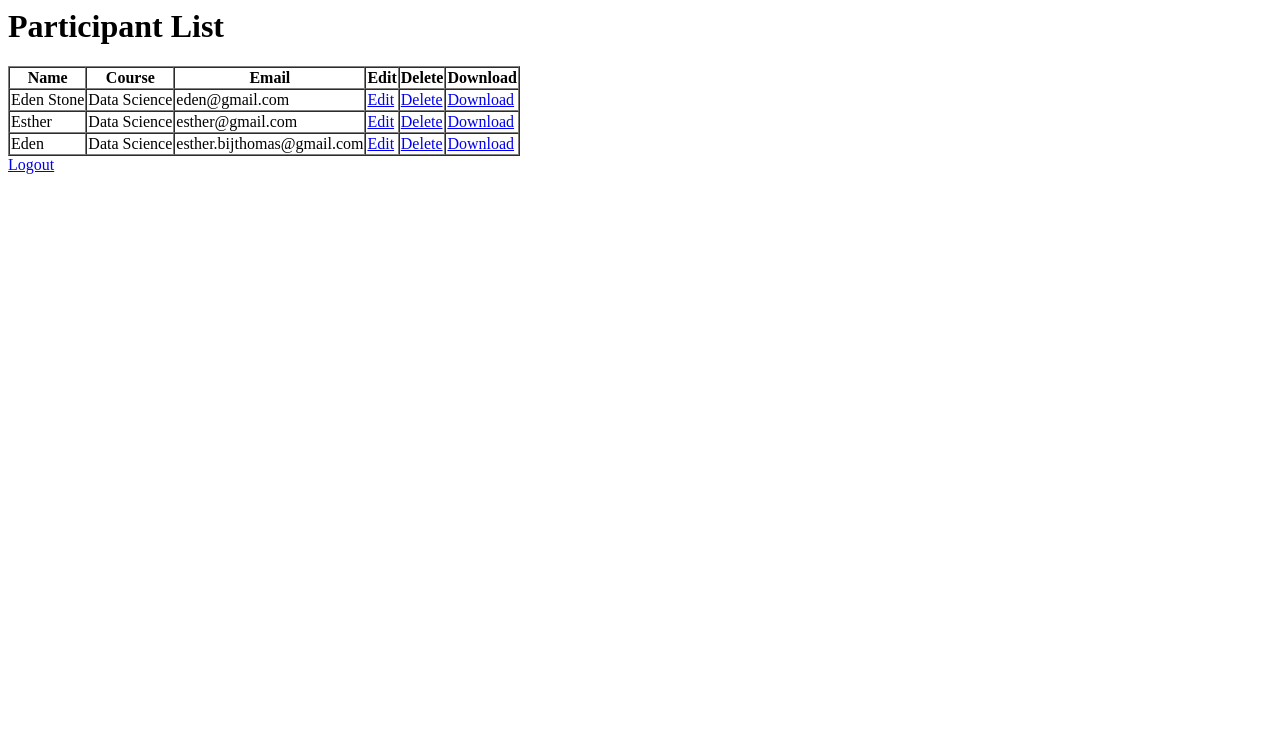
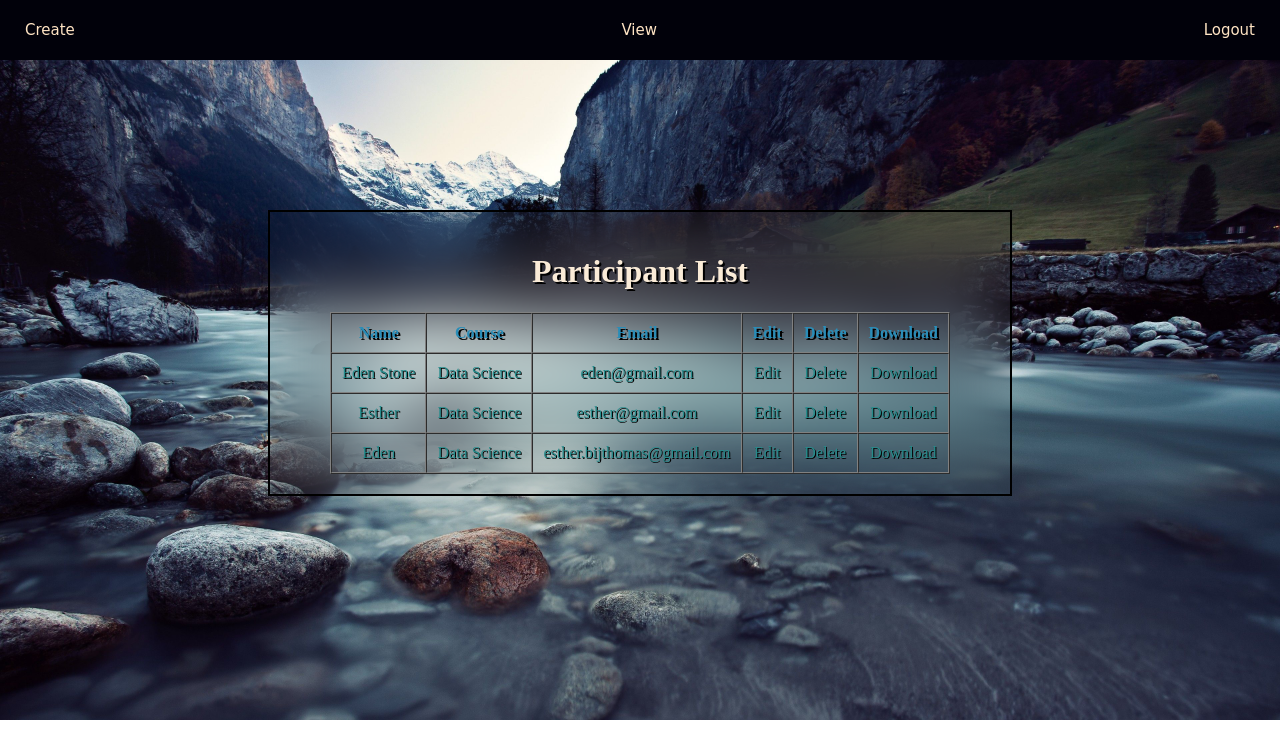
Before and after one commit to Estherrt/DJANGOCertificateProject, a Django app: page /display/ in a window 1280 px wide. Shown: the top 736 px of the page. Run offline with Django 5.2, Linux system fonts and the light colour scheme; a user stored in the database is signed in; data comes from the database, SQL or seed files in the repository; both versions use the stored data as it was after the commit.

Commit message:
fourth commit

```diff
--- a/certapp/forms.py
+++ b/certapp/forms.py
@@ -5,3 +5,8 @@ class PForm(forms.ModelForm):
     class Meta:
         model=Participant
         fields=["name","course","email"]
+        widgets = {
+            'name': forms.TextInput(attrs={'class': 'myfieldclass'}),
+            'course': forms.TextInput(attrs={'class': 'myfieldclass'}),
+            'email': forms.TextInput(attrs={'class': 'myfieldclass'}),
+        }
--- a/certapp/models.py
+++ b/certapp/models.py
@@ -1,4 +1,5 @@
 from django.db import models
+from django import forms
 from django.contrib.auth.models import User
 
 
--- a/certapp/views.py
+++ b/certapp/views.py
@@ -10,7 +10,7 @@ from django.contrib.auth import authenticate,login as authlogin,logout as authlo
 from django.http import FileResponse
 import io
 from reportlab.pdfgen import canvas
-from reportlab.lib.units import inch # type: ignore
+from reportlab.lib.units import inch
 from reportlab.lib.pagesizes import A4, landscape
 from reportlab.lib import utils
 from reportlab.lib.units import cm
@@ -115,9 +115,6 @@ def form_download(request,pk):
     bg='C:/Django_project/cert/static/image/cert_template.png'
 
     c=canvas.Canvas(buf,pagesize=landscape(A4))
-    textob=c.beginText()
-    textob.setTextOrigin(inch, inch)
-    textob.setFont("Helvetica", 14)
 
     document_width, document_height = landscape(A4)
     img = utils.ImageReader(bg)
@@ -130,8 +127,14 @@ def form_download(request,pk):
 
     participant=Participant.objects.get(pk=pk)
 
-    c.drawCentredString(420,297,participant.name)
-    c.drawCentredString(420,220,participant.course)
+    c.translate(inch, inch)
+    c.setFont("Times-BoldItalic", 30)
+    c.setFillColorRGB(155/255, 122/255, 1/255)
+    c.drawCentredString(350,230,participant.name)
+
+    c.setFont("Times-Bold", 14)
+    c.setFillColorRGB(0/255, 0/255, 0/255)
+    c.drawCentredString(350,150,participant.course)
 
     sign1='C:/Django_project/cert/static/image/sign1.png'
     sign2='C:/Django_project/cert/static/image/sign2.png'
@@ -139,8 +142,8 @@ def form_download(request,pk):
     sign1_path, sign1_width, sign1_height = get_image(sign1, width=4*cm)
     sign2_path, sign2_width, sign2_height = get_image(sign2, width=4*cm)
 
-    c.drawImage(sign1_path, 210, 160, width=sign1_width, height=sign1_height)
-    c.drawImage(sign2_path, 530, 160, width=sign2_width, height=sign2_height)
+    c.drawImage(sign1_path, 140, 90, width=sign1_width, height=sign1_height)
+    c.drawImage(sign2_path, 450, 90, width=sign2_width, height=sign2_height)
 
     c.showPage()
     c.save()
--- a/static/css/style.css
+++ b/static/css/style.css
@@ -1,4 +1,4 @@
- #mb{
+#mb{
     border: 1px solid grey;
     width: 300px;
     padding:30px;
@@ -7,6 +7,32 @@
     text-align: center;
     box-shadow: 2px 2px black;
 
+}
+
+nav{
+    background:rgb(1, 1, 10);
+    display:flex;
+    justify-content: space-between;
+    align-items: center;
+    height: 50px;
+    padding: 5px;
+    padding-right: 20px;
+    padding-left: 20px;
+}
+
+li{
+    list-style: none;
+    font-size: 15px;
+}
+
+.cr{
+    color:bisque;
+    padding:5px;
+    font-family:cursive;
+}
+
+a{
+    text-decoration: none;
 }
 
 .one{
@@ -21,6 +47,7 @@
 
 h1 {
     color: antiquewhite;
+    text-shadow: 2px 2px black;
 }
 
 body {
@@ -42,10 +69,60 @@ input {
     color: beige;
 }
 
-input::placeholder {
-    color: azure;
+.myfieldclass{
+    color:wheat;
 }
 
-.loginbutton {
+.lin{
+    color:rgb(38, 139, 139);
+    text-shadow: 1px 1px black;
+}
+
+.linn{
+    color:rgb(41, 141, 184);
+    text-shadow: 2px 2px black;
+}
+
+input::placeholder {
+    color: rgb(118, 193, 193);
+    text-shadow: none;
+}
+
+.lbutton {
     background: rgb(75, 132, 159);
 }
+
+.create_det{
+    background:transparent;
+    backdrop-filter: blur(30px);
+    border: 2px solid black;
+    text-align: center;
+    margin:auto;
+    margin-top: 150px;
+    width: 400px;
+    padding: 20px;
+}
+
+.display_det{
+    background:transparent;
+    backdrop-filter: blur(30px);
+    border: 2px solid black;
+    text-align: center;
+    margin:auto;
+    margin-top: 150px;
+    width: 700px;
+    padding: 20px;
+}
+
+#disp_t{
+    align-items: center;
+    margin:auto;
+}
+
+.change{
+    color:rgb(4, 4, 45)
+}
+
+th,td{
+    padding: 10px;
+}
--- /dev/null
+++ b/templates/base.html
@@ -0,0 +1,5 @@
+<nav>
+    <li><a href="{% url 'create' %}" class="cr">Create</a></li>
+    <li><a href="{% url 'display' %}" class="cr">View</a></li>
+    <li><a href="{% url 'logout' %}" class="cr">Logout</a></li>
+</nav>
--- a/templates/display.html
+++ b/templates/display.html
@@ -1,13 +1,27 @@
-<h1>Participant List</h1>
+<!DOCTYPE html>
+<html lang="en">
+<head>
+    <meta charset="UTF-8">
+    <meta name="viewport" content="width=device-width, initial-scale=1.0">
+    <title>View</title>
+    {% load static %}
+    <link rel="stylesheet" href="{% static '/css/style.css' %}">
+</head>
+<body>
+    {% include 'base.html' %}
+    <div class="display_det">
+        <h1 class="heading">Participant List</h1>
+        <table border="1" cellspacing="0" id="disp_t">
+        <tr><th class="linn">Name</th><th class="linn">Course</th><th class="linn">Email</th><th class="linn">Edit</th><th class="linn">Delete</th><th class="linn">Download</th></tr>
+        {% for i in data %}
+        <tr><td class="lin">{{i.name}}</td><td class="lin">{{i.course}}</td><td class="lin">{{i.email}}</td><td><a href="{% url 'edit' pk=i.pk %}" class="lin">Edit</a></td><td><a href="{% url 'delete' pk=i.pk %}" class="lin">Delete</a></td><td><a href="{% url 'download' pk=i.pk %}" class="lin">Download</a></td></tr>
+        {% endfor %}
+        </table>
+        <!-- <p>Recent Visits:{{recent_data_set}}</p>
+        <p>Number of visits:{{visits}}</p>
+        {% for j in recent_data_set %}<p>{{j.name}}</p>{% endfor %} -->
+    </div>
 
-<!-- <a href="{% url 'create' %}">Create an account</a> -->
-<table border="1" cellspacing="0">
-<tr><th>Name</th><th>Course</th><th>Email</th><th>Edit</th><th>Delete</th><th>Download</th></tr>
-{% for i in data %}
-<tr><td>{{i.name}}</td><td>{{i.course}}</td><td>{{i.email}}</td><td><a href="{% url 'edit' pk=i.pk %}">Edit</a></td><td><a href="{% url 'delete' pk=i.pk %}">Delete</a></td><td><a href="{% url 'download' pk=i.pk %}">Download</a></td></tr>
-{% endfor %}
-</table>
-<!-- <p>Recent Visits:{{recent_data_set}}</p>
-<p>Number of visits:{{visits}}</p>
-{% for j in recent_data_set %}<p>{{j.name}}</p>{% endfor %} -->
-<a href="{% url 'logout' %}">Logout</a>
+
+</body>
+</html>
--- a/templates/login.html
+++ b/templates/login.html
@@ -9,13 +9,13 @@
 </head>
 <body>
     <div class="one" id="mb">
-            <h1>Login</h1>
+            <h1 class="heading">Login</h1>
             <form method="post" enctype="multipart/form-data">
                 {% csrf_token %}
                 <input type="text" placeholder="Username" name="username"><br><br>
                 <input type="password" placeholder="Password" name="password"><br><br>
-                <input type="submit" class="loginbutton" value="Login">
-                <p><a href="{% url 'signup' %}">Don't have one? Create an account</a></p>
+                <input type="submit" class="lbutton" value="Login">
+                <p class="change"><a href="{% url 'signup' %}">Don't have one? Create an account</a></p>
             </form>
     </div>
 
--- a/templates/signup.html
+++ b/templates/signup.html
@@ -19,7 +19,7 @@
                 <input type="text" placeholder="Username" name="username"><br><br>
                 <input type="password" placeholder="Password" name="password"><br><br>
                 <input type="submit" class="loginbutton" value="Sign up">
-                <p><a href="{% url 'login' %}">Already have an account? Login</a></p>
+                <p class="change"><a href="{% url 'login' %}">Already have an account? Login</a></p>
             </form>
     </div>
 
```
Also changed, not shown: templates/create.html (+20 -6 lines), db.sqlite3.
